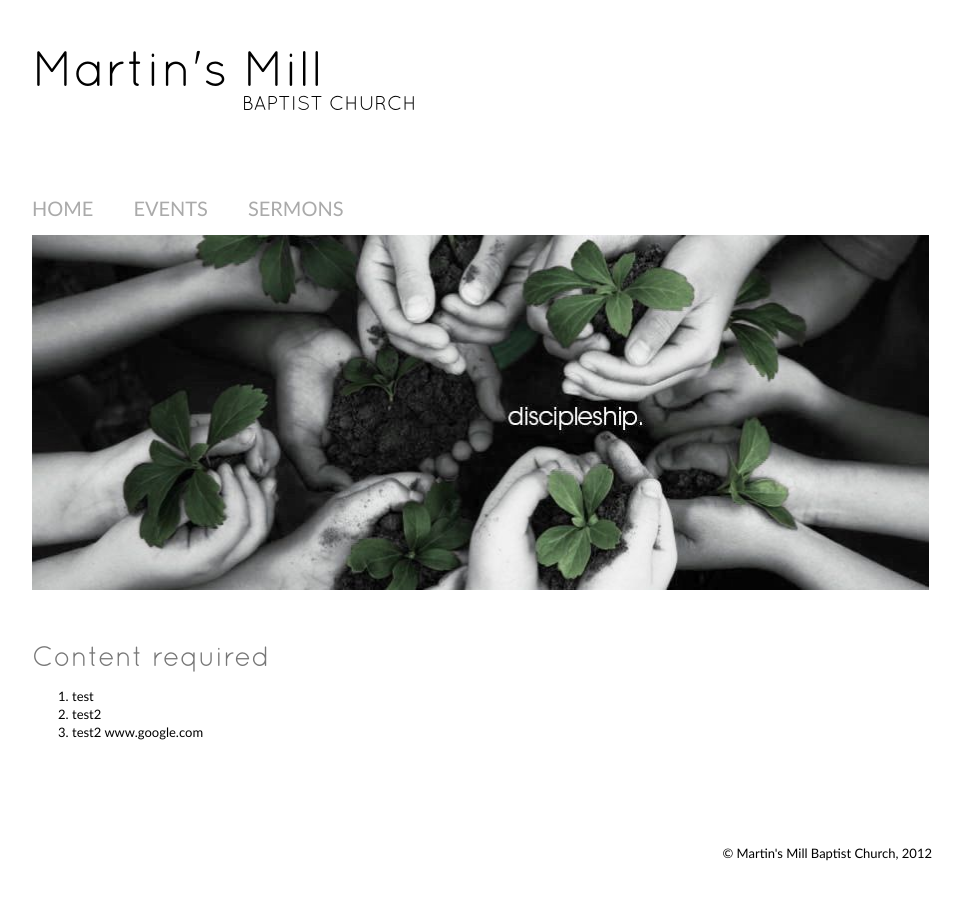
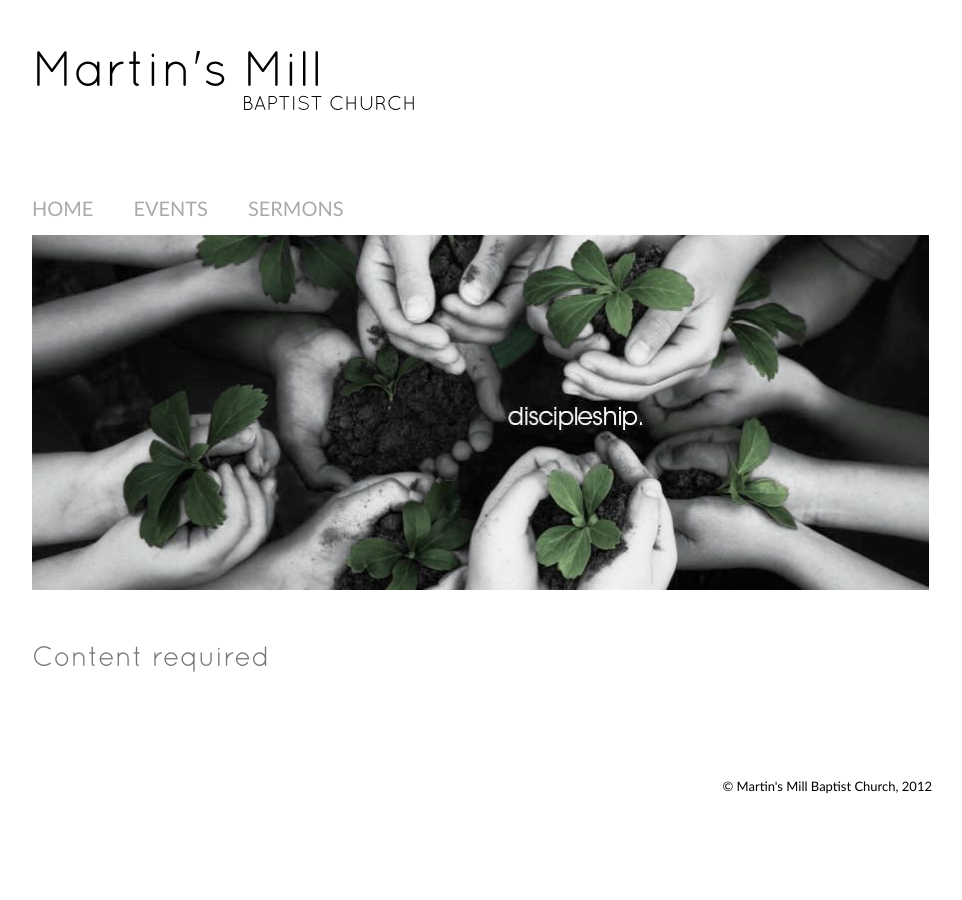
Before and after one commit to mmbc/website, a Jekyll site: the page built from sermons.md, in a window 1280 px wide. Shown: the whole page, without its empty margins (158-1120 px from the left). Built offline with Jekyll 4.4.1, drawn with Linux system fonts in a browser that asks for light colours.

Commit message:
Update sermons.md

```diff
--- a/sermons.md
+++ b/sermons.md
@@ -5,6 +5,3 @@ name: sermons
 ---
 Content required
 =======
-1. test
-2. test2
-3. test2 www.google.com
```
